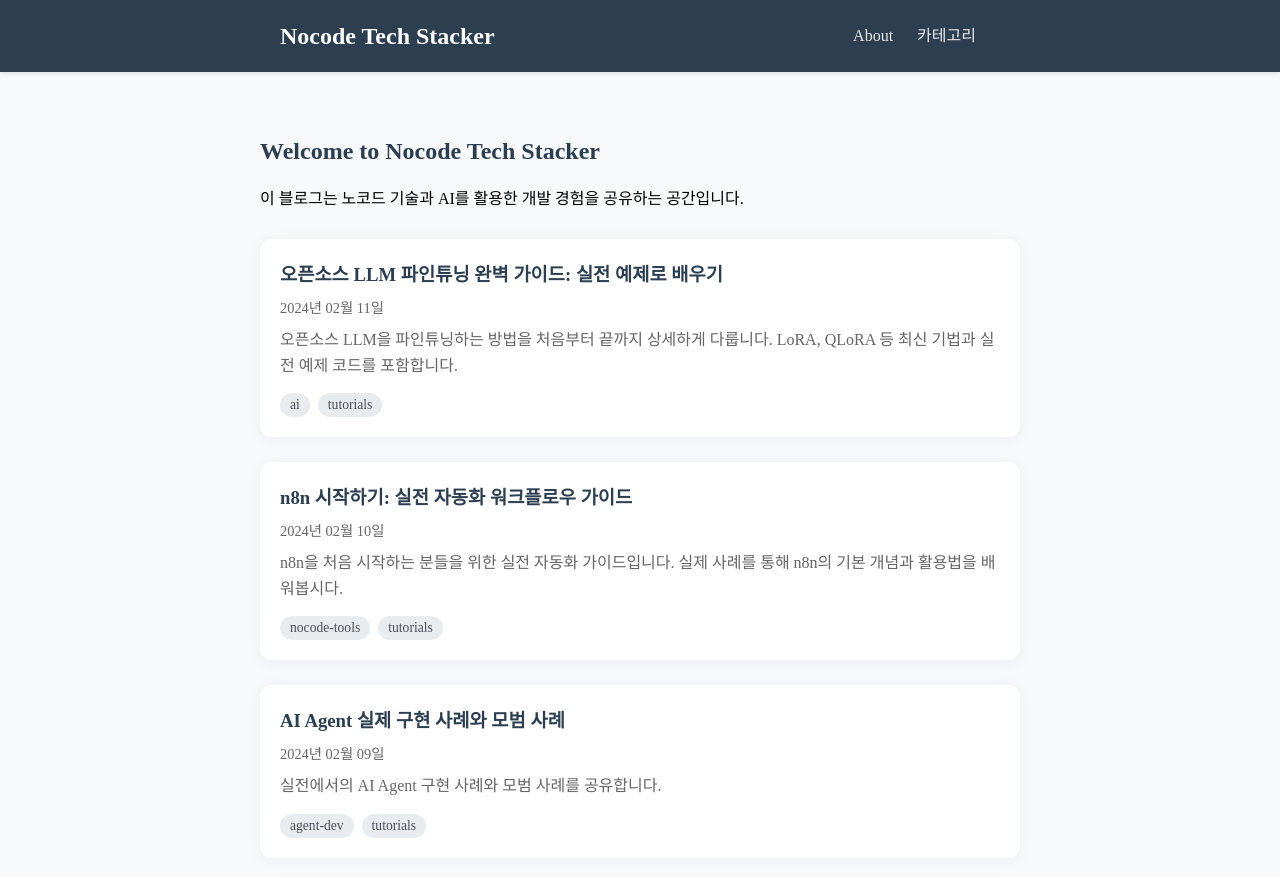
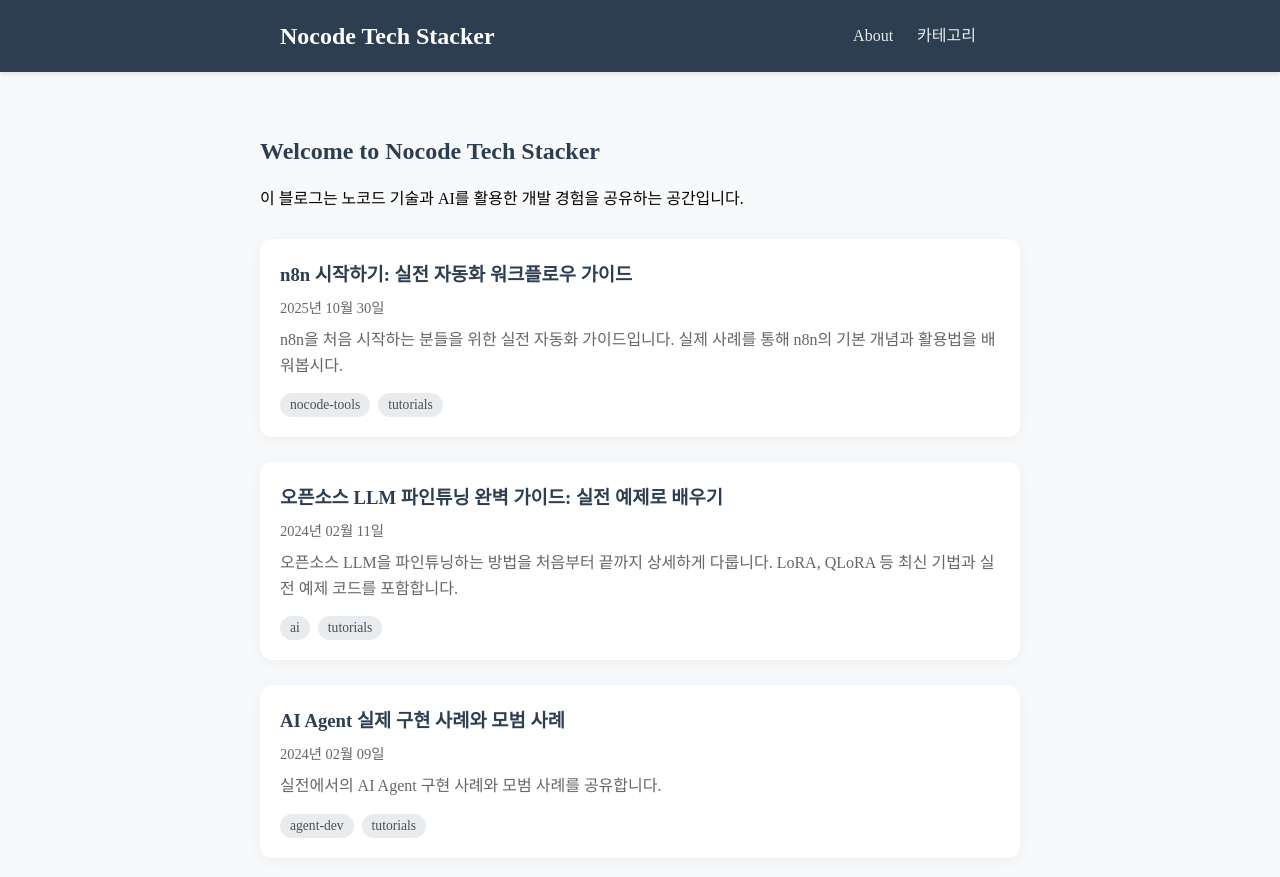
Before and after one commit to nocodetechstacker/nocodetechstacker.github.io, a Jekyll site: the page built from index.markdown, in a window 1280 px wide and 900 px high. Shown: the top 877 px of the window. Built offline with Jekyll 4.4.1, drawn with Linux system fonts in a browser that asks for light colours.

Commit message:
날짜 수정

```diff
--- a/_posts/2024-02-10-n8n-getting-started.markdown
+++ b/_posts/2024-02-10-n8n-getting-started.markdown
@@ -1,7 +1,7 @@
 ---
 layout: post
 title: "n8n 시작하기: 실전 자동화 워크플로우 가이드"
-date: 2024-02-10 14:00:00 +0900
+date: 2025-10-30 14:00:00 +0900
 categories: [nocode-tools, tutorials]
 description: "n8n을 처음 시작하는 분들을 위한 실전 자동화 가이드입니다. 실제 사례를 통해 n8n의 기본 개념과 활용법을 배워봅시다."
 ---
```
